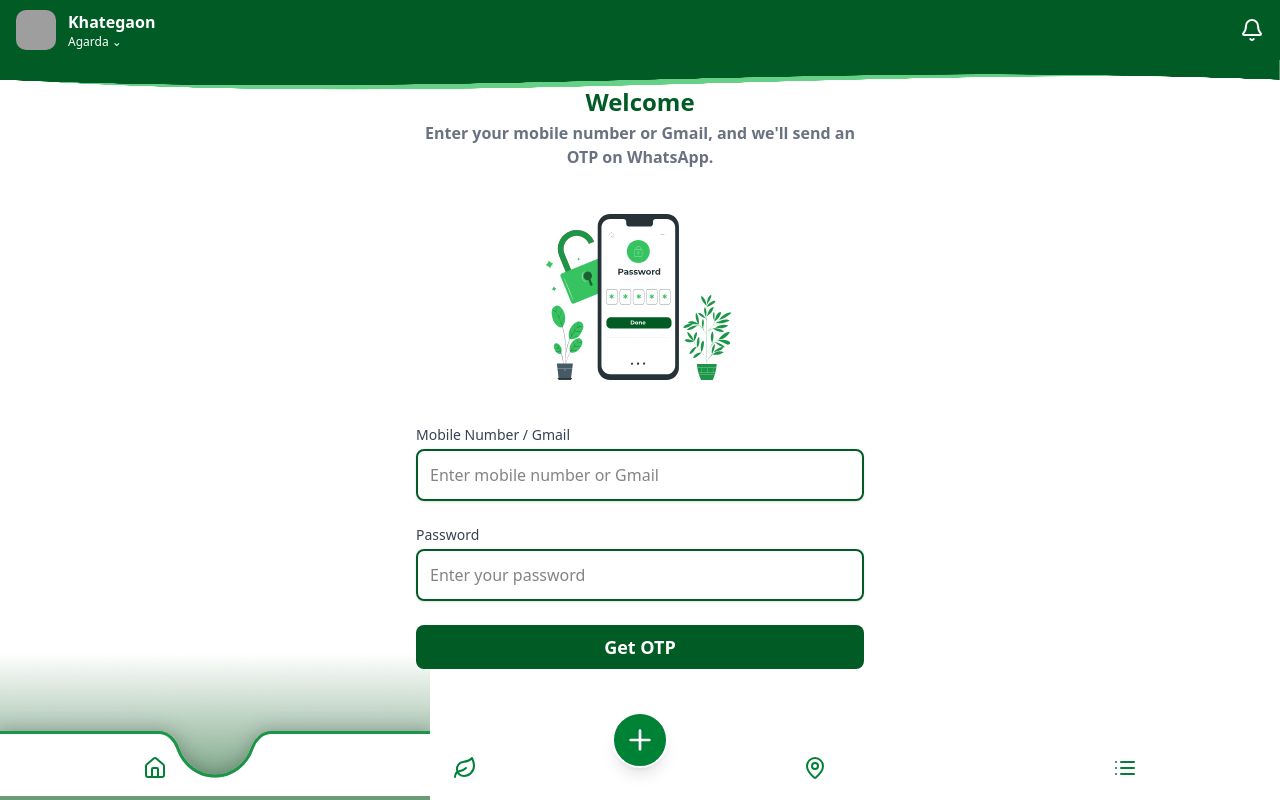
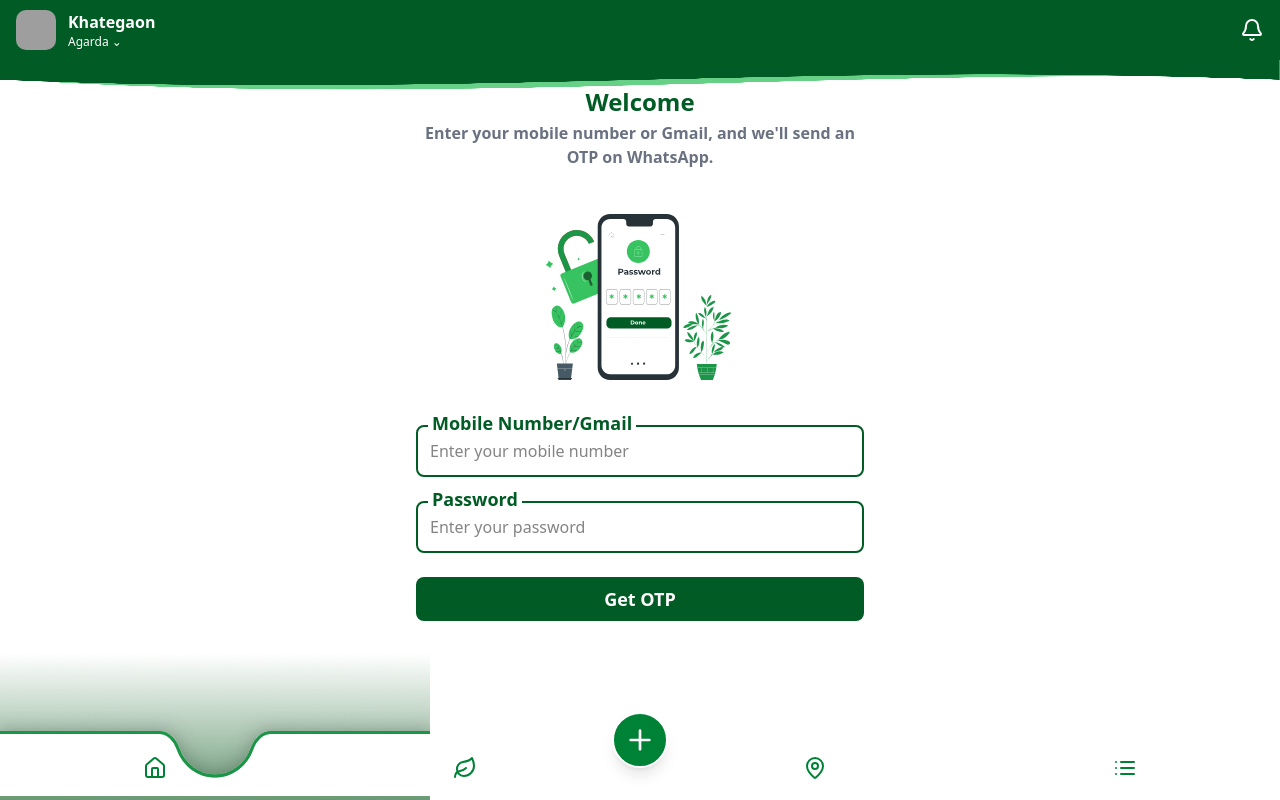
Before and after one commit to Nikeshjaiswal55/Ashaa-PWA, a React (Vite) app: page / in a window 1280 px wide. Built offline with nearby package versions, Linux system fonts and the light colour scheme; grey boxes are pictures that could not be loaded.

Commit message:
change aligment of input

```diff
--- a/src/pages/Welcome/Welcome.tsx
+++ b/src/pages/Welcome/Welcome.tsx
@@ -53,24 +53,30 @@ function Welcome() {
             onSubmit={handleSubmit}
           >
             <Form className="space-y-6">
-              <div>
-                <label htmlFor="identifier" className="block text-sm font-medium text-gray-700">
-                  Mobile Number / Gmail
+              <div className="relative w-full mb-6">
+                <label
+                  htmlFor="identifier"
+                  className="absolute -top-4 left-3 bg-white px-1 text-lg text-[#005B24] font-semibold z-10"
+                >
+                  Mobile Number/Gmail
                 </label>
                 <Field
                   id="identifier"
                   name="identifier"
                   type="text"
-                  placeholder="Enter mobile number or Gmail"
-                  className="mt-1 block w-full h-[52px] rounded-md border-2 px-3 py-2 shadow-sm focus:outline-none focus:ring-2 focus:ring-green-600 focus:border-transparent border-[#005B24]"
+                  placeholder="Enter your mobile number"
+                  className="w-full h-[52px] rounded-md border-2 border-[#005B24] px-3 py-2 focus:outline-none focus:ring-2 focus:ring-green-600"
                 />
                 <ErrorMessage name="identifier">
                   {(msg) => <p className="text-red-500 text-xs mt-1">{msg}</p>}
                 </ErrorMessage>
               </div>
 
-              <div>
-                <label htmlFor="password" className="block text-sm font-medium text-gray-700">
+              <div className="relative w-full mb-6">
+                <label
+                  htmlFor="password"
+                  className="absolute -top-4 left-3 bg-white px-1 text-lg text-[#005B24] font-semibold z-10"
+                >
                   Password
                 </label>
                 <Field
@@ -78,7 +84,7 @@ function Welcome() {
                   name="password"
                   type="password"
                   placeholder="Enter your password"
-                  className="mt-1 block w-full h-[52px] rounded-md border-2 px-3 py-2 shadow-sm focus:outline-none focus:ring-2 focus:ring-green-600 focus:border-transparent border-[#005B24]"
+                  className="w-full h-[52px] rounded-md border-2 border-[#005B24] px-3 py-2 focus:outline-none focus:ring-2 focus:ring-green-600"
                 />
                 <ErrorMessage name="password">
                   {(msg) => <p className="text-red-500 text-xs mt-1">{msg}</p>}
```
